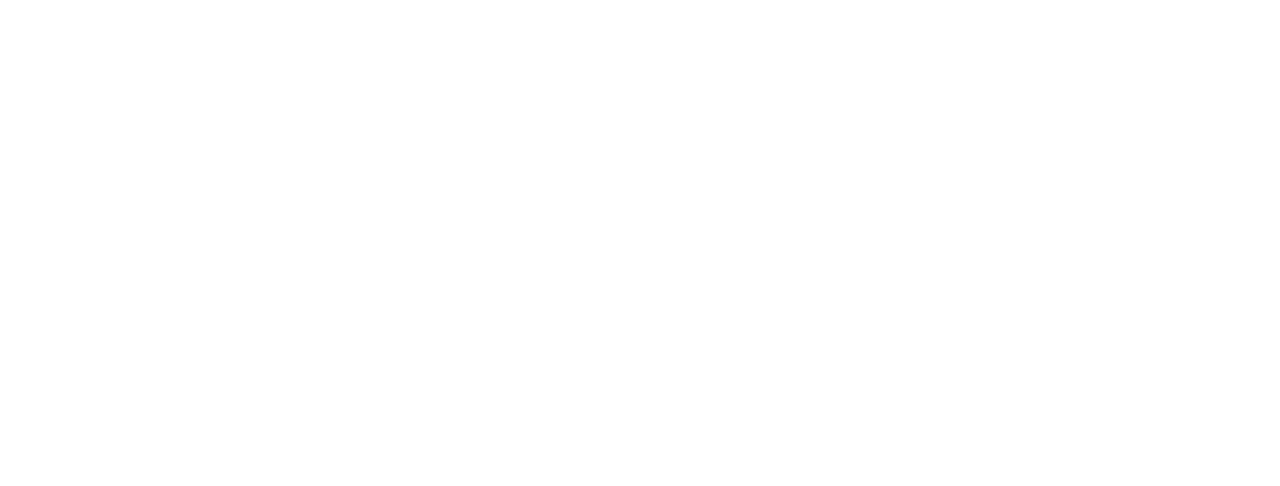
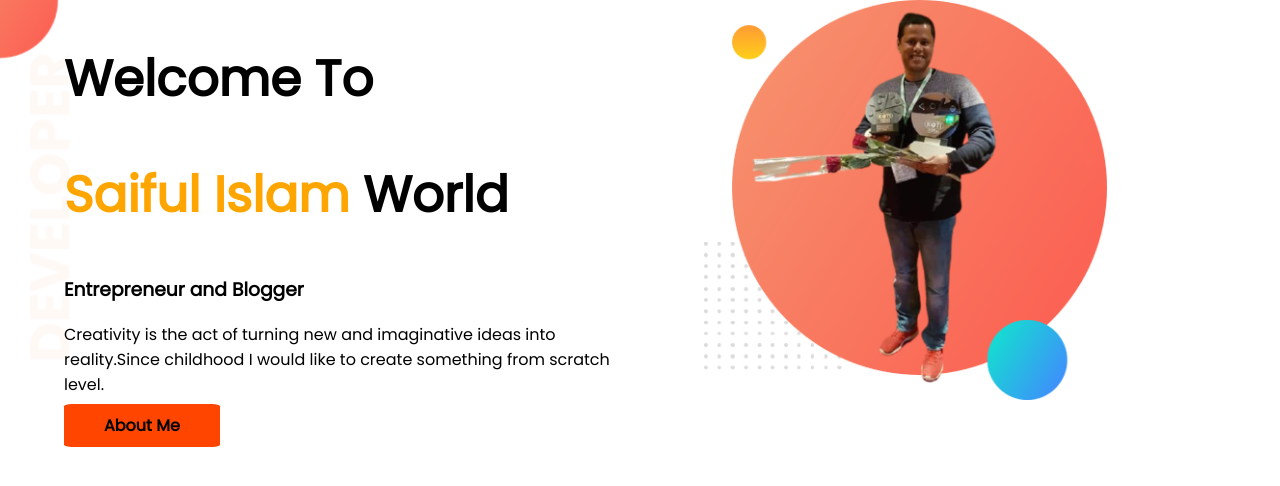
Before and after one commit to Jiqbal2020/developer-portfolio, a plain HTML site: page index.html in a window 1280 px wide. Drawn offline with Linux system fonts and the light colour scheme.

Commit message:
top-banner

```diff
--- a/index.html
+++ b/index.html
@@ -1,13 +1,32 @@
 <!DOCTYPE html>
 <html lang="en">
+
 <head>
     <meta charset="UTF-8">
     <meta http-equiv="X-UA-Compatible" content="IE=edge">
     <meta name="viewport" content="width=device-width, initial-scale=1.0">
     <title>My portfolio</title>
+    <link rel="preconnect" href="https://fonts.googleapis.com">
+    <link rel="preconnect" href="https://fonts.gstatic.com" crossorigin>
+    <link href="https://fonts.googleapis.com/css2?family=Poppins&display=swap" rel="stylesheet">
     <link rel="stylesheet" href="style.css">
 </head>
+
 <body>
+    <section class="top-banner">
+        <div class="half-width">
+            <h1>Welcome To</h1>
+            <h1> <span class="orange-color">Saiful Islam</span> World</h1>
+            <h3>Entrepreneur and Blogger</h3>
+            <p>Creativity is the act of turning new and imaginative ideas into reality.Since childhood I would like to
+                create something from scratch level. </p>
+            <a class="link" target="_blank" rel="noopener noreferrer"
+                href="https://www.youtube.com/channel/UCNXu5p1CNNAK0Sr9yITb0QQ">About Me</a>
+        </div>
+        <div class="half-width">
+            <img src="images/saiful.bg.png" alt="">
+        </div>
+    </section>
+</body>
 
-</body>
 </html>
--- a/style.css
+++ b/style.css
@@ -0,0 +1,35 @@
+body{
+
+    font-family: 'Poppins', sans-serif;
+    margin: 0%;
+}
+h1{
+    font-size: 50px;
+}
+
+.orange-color{
+    color: orange;
+}
+section{
+    display: flex;
+}
+.half-width{
+    width: 50%;
+    padding-left: 5%;
+}
+.half-width img{
+    width: 70%;
+
+}
+.link{
+    text-decoration: none;
+    background-color: orangered;
+    padding: 10px 40px;
+    border-radius: 5%;
+    font-weight: 700;
+    color: rgb(0, 0, 0);
+}
+.top-banner{
+    background-image: url(images/top-banner.png);
+    background-repeat: no-repeat;
+}
```
Also changed, not shown: images/dream-bg.png (added), images/exp-bg.png (added), images/jhankar.png (added), images/jhankar2.png (added), images/my-bg.png (added), images/my-bg2.png (added), images/saiful.bg.png (added), images/top-banner.png (added), 9 other files.
